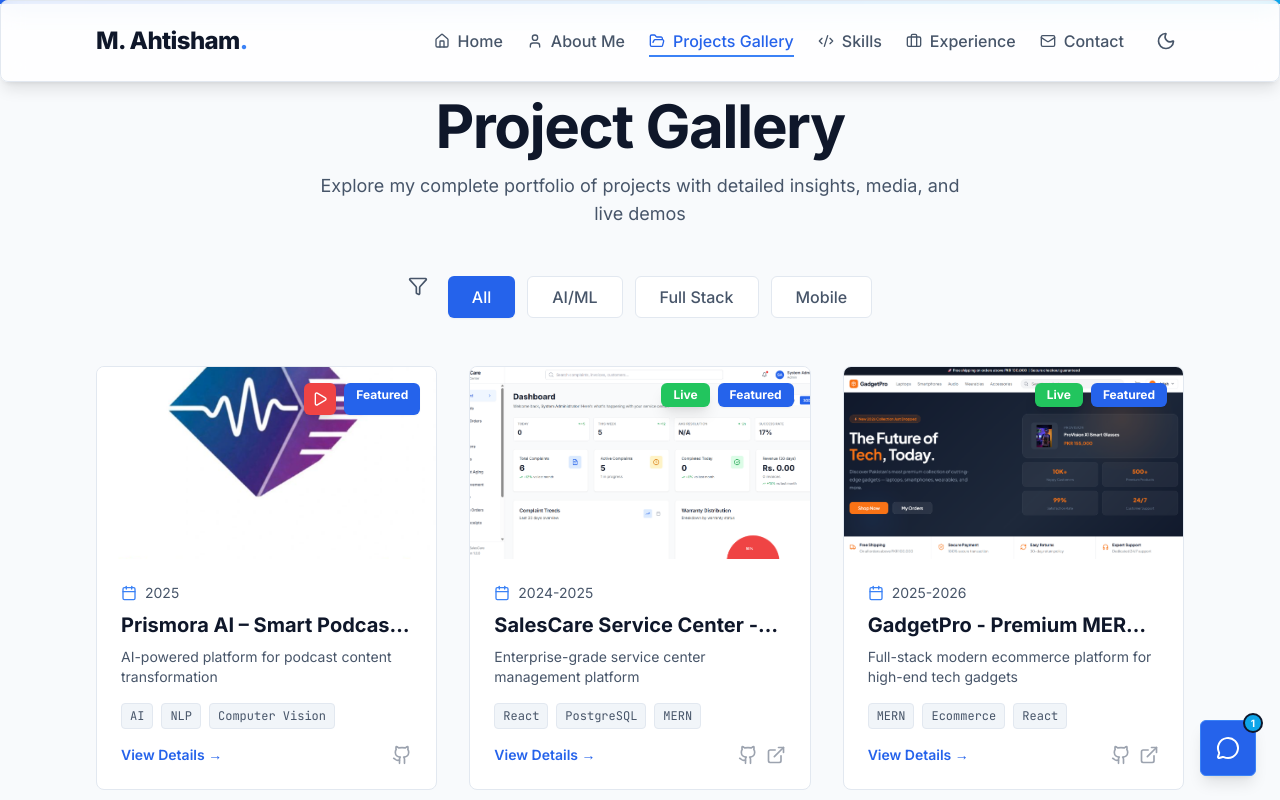
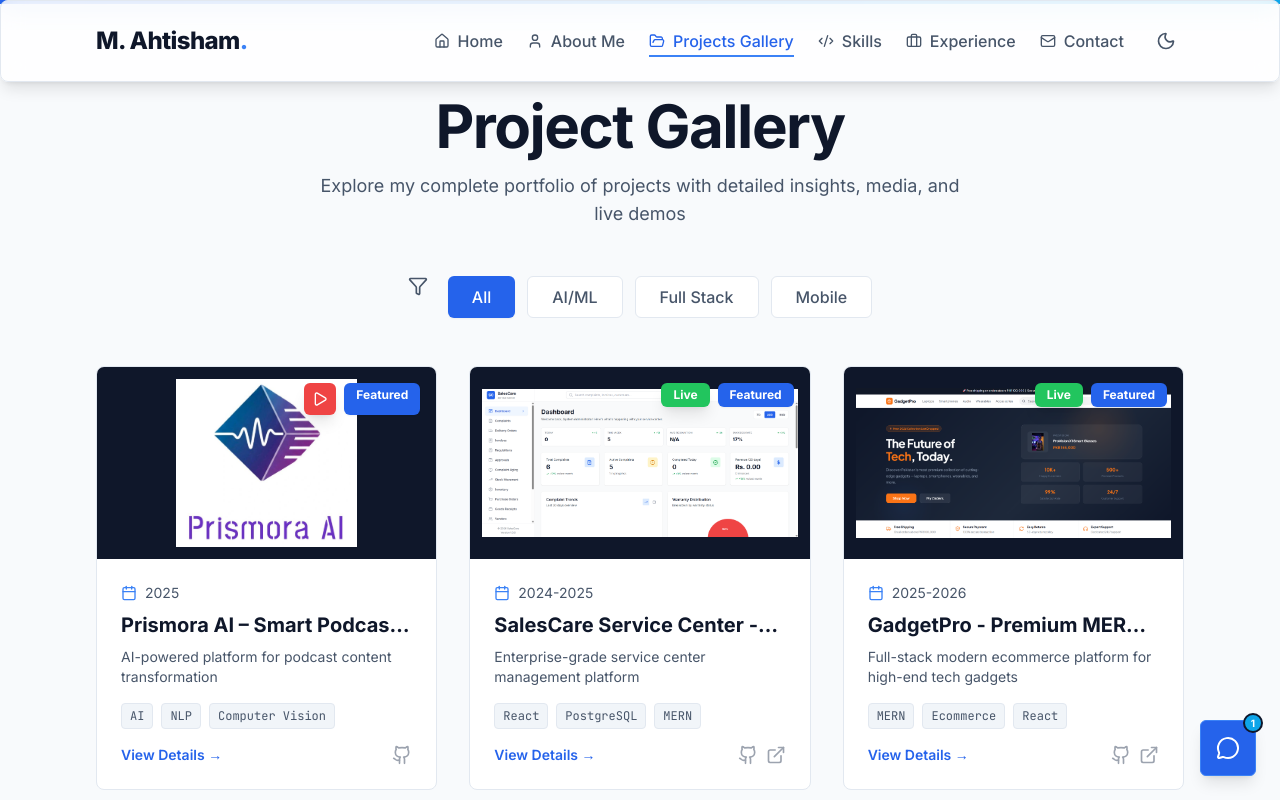
Before and after one commit to Ahtisham992/Ahtisham_portfolio, a React (Vite) app in the folder my-portfolio/: page /projects in a window 1280 px wide. Shown: the top 800 px of the page. Built offline with nearby package versions, Linux system fonts and the light colour scheme.

Commit message:
fix image display in photo gallery

```diff
--- a/my-portfolio/src/components/ProjectGallery.jsx
+++ b/my-portfolio/src/components/ProjectGallery.jsx
@@ -92,12 +92,12 @@ const ProjectGallery = () => {
                 }}
                 className={`${themeClasses.card} overflow-hidden cursor-pointer group`}
               >
-                {/* Thumbnail */}
-                <div className="relative h-48 overflow-hidden">
+                {/* Thumbnail — object-contain so the full image is always visible */}
+                <div className="relative h-48 bg-slate-900 dark:bg-slate-950 flex items-center justify-center overflow-hidden">
                   <img
                     src={project.media.thumbnail}
                     alt={project.title}
-                    className="w-full h-full object-cover group-hover:scale-110 transition-transform duration-500"
+                    className="w-full h-full object-contain p-3 group-hover:scale-105 transition-transform duration-500"
                   />
                   <div className="absolute inset-0 bg-gradient-to-t from-black/60 to-transparent opacity-0 group-hover:opacity-100 transition-opacity duration-300" />
 
@@ -195,13 +195,13 @@ const ProjectGallery = () => {
                 <X className="w-6 h-6 text-white" />
               </button>
 
-              {/* Image Carousel */}
+              {/* Image Carousel — object-contain so full screenshots are visible */}
               {selectedProject.media.images.length > 0 && (
-                <div className="relative h-96 bg-gray-900">
+                <div className="relative h-96 bg-slate-950 flex items-center justify-center overflow-hidden">
                   <img
                     src={selectedProject.media.images[currentImageIndex]}
                     alt={selectedProject.title}
-                    className="w-full h-full object-cover"
+                    className="w-full h-full object-contain p-2"
                   />
 
                   {selectedProject.media.images.length > 1 && (
```
